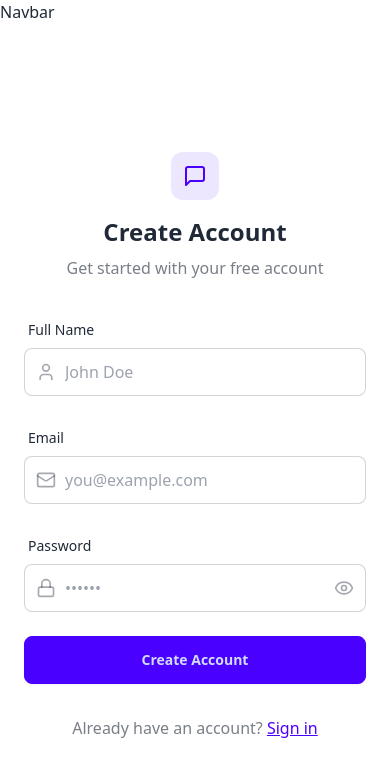
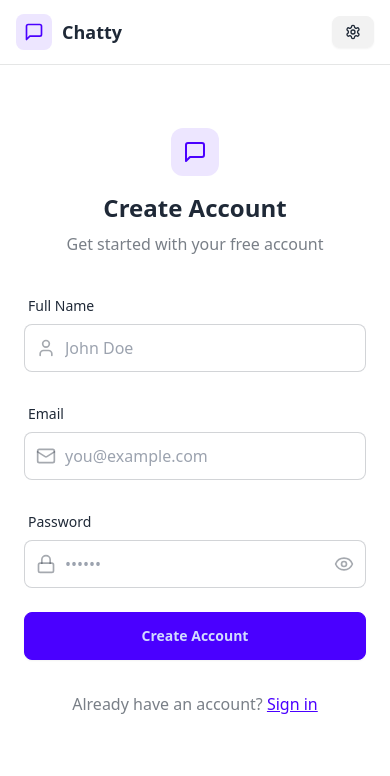
Before and after one commit to mihirkadam19/Chat-App, a React (Vite) app in the folder frontend/: page /signup in a window 390 px wide. Shown: the top 776 px of the page. Built offline with nearby package versions, Linux system fonts and the light colour scheme; no server answers; the HTML template or start-up script is replaced by a standard one.

Commit message:
logout function added

```diff
--- a/frontend/src/components/Navbar.jsx
+++ b/frontend/src/components/Navbar.jsx
@@ -1,11 +1,57 @@
+import { LogOut, MessageSquare, Settings, User } from 'lucide-react';
 import React from 'react'
+import { Link } from 'react-router-dom';
+import { useAuthStore } from '../store/useAuthStore';
 
 const Navbar = () => {
+  const { logout, authUser } = useAuthStore();
+
   return (
-    <div>
-      Navbar
-    </div>
-  )
+    <header
+      className="bg-base-100 border-b border-base-300 fixed w-full top-0 z-40
+    backdrop-blur-lg bg-base-100/80"
+    >
+      <div className="container mx-auto px-4 h-16">
+        <div className="flex items-center justify-between h-full">
+          <div className="flex items-center gap-8" onClick={() => {<Link to="/home"/>}}>
+            <Link to="/" className="flex items-center gap-2.5 hover:opacity-80 transition-all">
+              <div className="size-9 rounded-lg bg-primary/10 flex items-center justify-center">
+                <MessageSquare className="w-5 h-5 text-primary" />
+              </div>
+              <h1 className="text-lg font-bold">Chatty</h1>
+            </Link>
+          </div>
+
+          <div className="flex items-center gap-2">
+            <Link
+              to={"/settings"}
+              className={`
+              btn btn-sm gap-2 transition-colors
+
+              `}
+            >
+              <Settings className="w-4 h-4" />
+              <span className="hidden sm:inline">Settings</span>
+            </Link>
+
+            {authUser && (
+              <>
+                <Link to={"/profile"} className={`btn btn-sm gap-2`}>
+                  <User className="size-5" />
+                  <span className="hidden sm:inline">Profile</span>
+                </Link>
+
+                <button className="flex gap-2 items-center" onClick={logout}>
+                  <LogOut className="size-5" />
+                  <span className="hidden sm:inline">Logout</span>
+                </button>
+              </>
+            )}
+          </div>
+        </div>
+      </div>
+    </header>
+  );
 }
 
 export default Navbar
--- a/frontend/src/pages/HomePage.jsx
+++ b/frontend/src/pages/HomePage.jsx
@@ -2,9 +2,15 @@
 
 const HomePage = () => {
   return (
-    <div>
-      home
+    <div className="h-screen bg-base-200">
+    <div className="flex items-center justify-center pt-20 px-4">
+      <div className="bg-base-100 rounded-lg shadow-cl w-full max-w-6xl h-[calc(100vh-8rem)]">
+        <div className="flex h-full rounded-lg overflow-hidden">
+          home
+        </div>
+      </div>
     </div>
+  </div>
   )
 }
 
--- a/frontend/src/pages/ProfilePage.jsx
+++ b/frontend/src/pages/ProfilePage.jsx
@@ -2,9 +2,15 @@
 
 const ProfilePage = () => {
   return (
-    <div>
-      profile
+    <div className="h-screen bg-base-200">
+    <div className="flex items-center justify-center pt-20 px-4">
+      <div className="bg-base-100 rounded-lg shadow-cl w-full max-w-6xl h-[calc(100vh-8rem)]">
+        <div className="flex h-full rounded-lg overflow-hidden">
+          profile
+        </div>
+      </div>
     </div>
+  </div>
   )
 }
 
--- a/frontend/src/pages/SettingsPage.jsx
+++ b/frontend/src/pages/SettingsPage.jsx
@@ -2,9 +2,15 @@
 
 const SettingsPage = () => {
   return (
-    <div>
-      settings
+    <div className="h-screen bg-base-200">
+    <div className="flex items-center justify-center pt-20 px-4">
+      <div className="bg-base-100 rounded-lg shadow-cl w-full max-w-6xl h-[calc(100vh-8rem)]">
+        <div className="flex h-full rounded-lg overflow-hidden">
+          settings
+        </div>
+      </div>
     </div>
+  </div>
   )
 }
 
--- a/frontend/src/store/useAuthStore.js
+++ b/frontend/src/store/useAuthStore.js
@@ -33,5 +33,15 @@
         } finally {
             set({isSigningUP:false});
         }
+    },
+
+    logout: async () => {
+        try{
+            const response = await axiosInstance.post("/auth/logout");
+            set({authUser: null});
+            toast.success("User Logged out");
+        } catch(error){
+            toast.error(error.response.data.message);
+        }
     }
 }));
```
